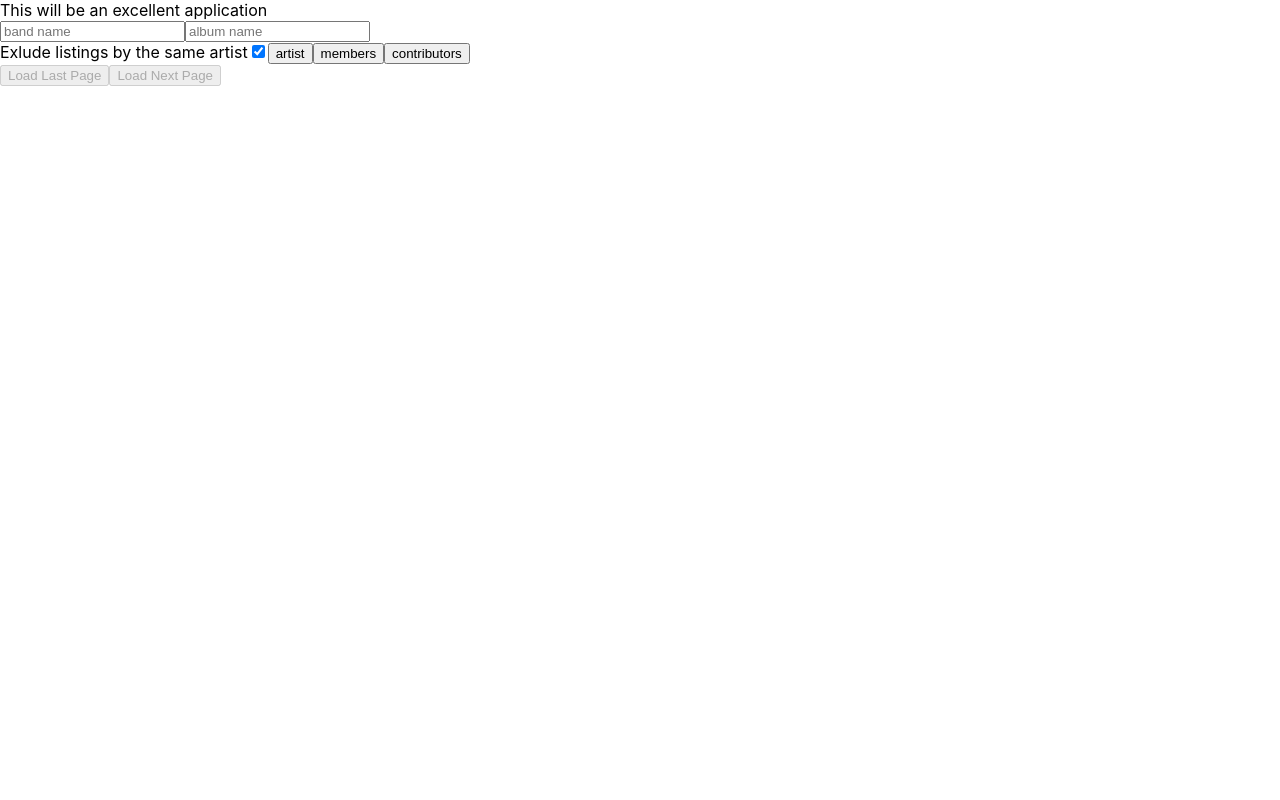
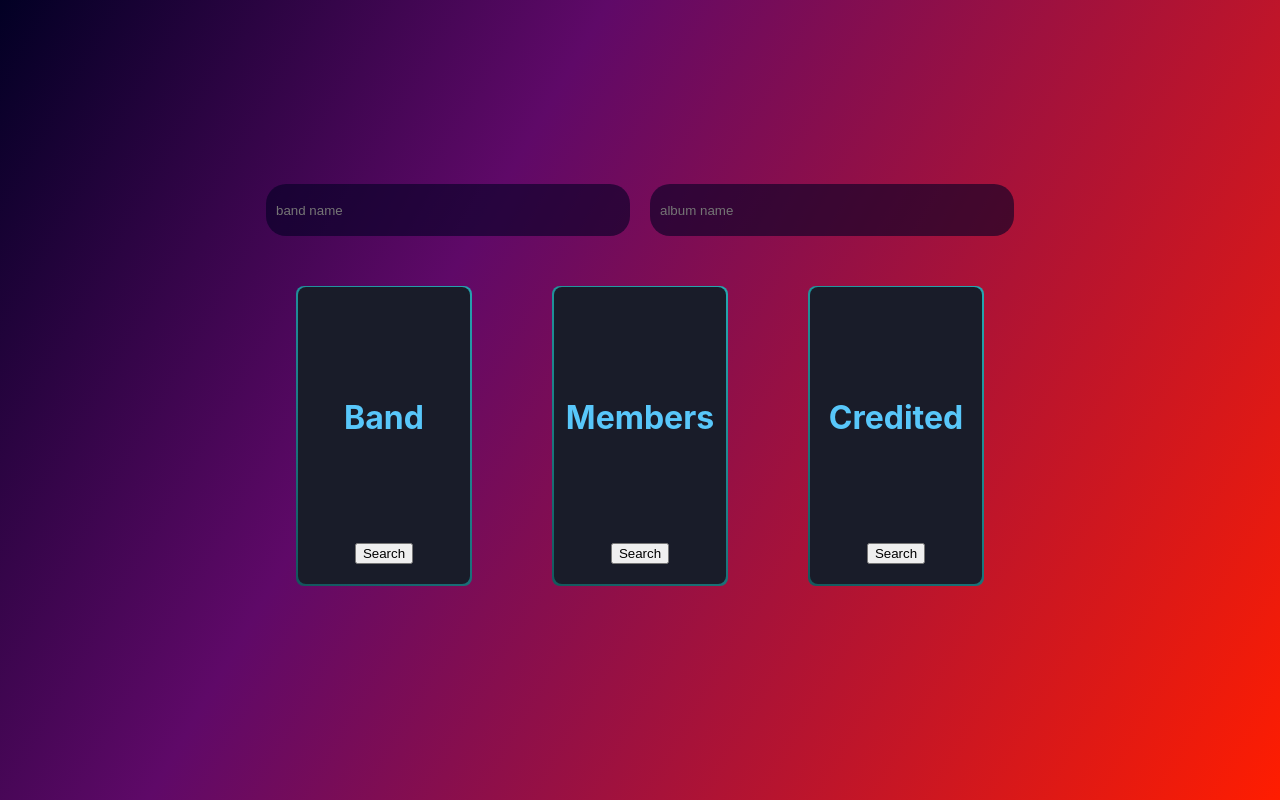
Before and after one commit to EricLusk-Jopson/vinylPeriphery, a React (Create React App) app: page / in a window 1280 px wide. Built offline with nearby package versions, Linux system fonts and the light colour scheme.

Commit message:
inputs and search cards in progress

```diff
--- a/package.json
+++ b/package.json
@@ -9,6 +9,8 @@
     "react": "^18.2.0",
     "react-dom": "^18.2.0",
     "react-scripts": "5.0.1",
+    "styled-components": "^5.3.9",
+    "tinycolor2": "^1.6.0",
     "web-vitals": "^2.1.4"
   },
   "scripts": {
--- a/src/App.js
+++ b/src/App.js
@@ -1,11 +1,13 @@
 import { useState, useEffect, React } from "react";
 import {
   loadMore,
-  createArtistRecord,
   bandReleases,
   memberReleases,
   contributorReleases,
 } from "./helpers/asyncCalls";
+import { ContentWindow } from "./components/styles/ContentWindow.styled";
+import { ItemGroup, StyledInput } from "./components/styles/InputGroup.styled";
+import { SearchCard } from "./components/SearchCard";
 
 function App() {
   const [data, setData] = useState([]);
@@ -94,8 +96,43 @@ function App() {
   }, [data, excludeArtist]);
 
   return (
-    <div className="App">
-      This will be an excellent application
+    <>
+      <ContentWindow>
+        <ItemGroup>
+          <StyledInput
+            type="text"
+            name="band"
+            value={band}
+            placeholder="band name"
+            onChange={onChange}
+          />
+          <StyledInput
+            type="text"
+            name="album"
+            value={album}
+            placeholder="album name"
+            onChange={onChange}
+          />
+        </ItemGroup>
+        <ItemGroup>
+          <SearchCard
+            title="Band"
+            text="Returns a collection of all known releases associated with the band/artist. This is the fastest available search and typically yields the smallest set of results."
+            color={"#1c7c86"}
+          ></SearchCard>
+          <SearchCard
+            title="Members"
+            text="Returns a collection of all known releases associated with the band/artist. This is the fastest available search and typically yields the smallest set of results."
+            color="rgb(28, 128, 134)"
+          ></SearchCard>
+          <SearchCard
+            title="Credited"
+            text="Returns a collection of all known releases associated with the band/artist. This is the fastest available search and typically yields the smallest set of results."
+            color="rgb(28, 128, 134)"
+          ></SearchCard>
+        </ItemGroup>
+      </ContentWindow>
+      <div style={{ display: "none" }}>
         <form>
           <input
             type="text"
@@ -142,18 +179,23 @@ function App() {
             ))}
         </div>
         <button
-        disabled={data.every((artist) => artist.pagination.prev === undefined)}
+          disabled={data.every(
+            (artist) => artist.pagination.prev === undefined
+          )}
           onClick={loadLast}
         >
           Load Last Page
         </button>
         <button
-        disabled={data.every((artist) => artist.pagination.next === undefined)}
+          disabled={data.every(
+            (artist) => artist.pagination.next === undefined
+          )}
           onClick={loadNext}
         >
           Load Next Page
         </button>
       </div>
+    </>
   );
 }
 
--- /dev/null
+++ b/src/components/SearchCard.jsx
@@ -0,0 +1,16 @@
+import React from "react";
+import { StyledSearchCard, BorderCard } from "./styles/SearchCard.styled";
+
+export const SearchCard = ({ title, text, color }) => {
+  return (
+    <BorderCard color={color}>
+      <StyledSearchCard color={color}>
+        <h1>{title}</h1>
+        {text.split(". ").map((sentence) => {
+          return <p>{sentence}</p>;
+        })}
+        <button>Search</button>
+      </StyledSearchCard>
+    </BorderCard>
+  );
+};
--- /dev/null
+++ b/src/components/styles/ContentWindow.styled.js
@@ -0,0 +1,17 @@
+import styled from "styled-components";
+
+export const ContentWindow = styled.div`
+  display: flex;
+  flex-direction: column;
+  align-items: center;
+  justify-content: center;
+  height: 100vh;
+  background: linear-gradient(
+    120deg,
+    rgba(2, 0, 36, 1) 0%,
+    rgba(95, 9, 104, 1) 35%,
+    rgba(255, 29, 0, 1) 100%
+  );
+  border: none;
+  z-index: -1;
+`;
--- /dev/null
+++ b/src/components/styles/InputGroup.styled.js
@@ -0,0 +1,20 @@
+import styled from "styled-components";
+
+export const ItemGroup = styled.div`
+  width: 60%;
+  display: flex;
+  flex-driection: row;
+  align-items: center;
+  justify-content: center;
+  background: none;
+`;
+
+export const StyledInput = styled.input`
+  height: 3.2rem;
+  border: none;
+  border-radius: 20px;
+  flex-grow: 1;
+  margin: 10px;
+  padding: 0px 10px;
+  background: rgba(2, 0, 36, 0.6);
+`;
--- /dev/null
+++ b/src/components/styles/SearchCard.styled.js
@@ -0,0 +1,72 @@
+import styled, { keyframes } from "styled-components";
+import tinycolor from "tinycolor2";
+
+const rotate = keyframes`
+0% {
+    --rotate: 0deg;
+  }
+  100% {
+    --rotate: 360deg;
+  }
+`;
+
+export const BorderCard = styled.div`
+  @property --rotate {
+    syntax: "<angle>";
+    initial-value: 132deg;
+    inherits: false;
+  }
+
+  display: flex;
+  justify-content: center;
+  align-items: center;
+  width: 200px;
+  height: 300px;
+  margin: 40px;
+  border-radius: 8px;
+  background-image: linear-gradient(
+    var(--rotate),
+    ${(props) => {
+      console.log({ ...props });
+      return tinycolor(props.color).darken(10);
+    }},
+    ${(props) => props.color} 44%,
+    ${(props) => tinycolor(props.color).lighten(10)}
+  );
+  animation: ${rotate} 5s linear infinite;
+`;
+
+export const StyledSearchCard = styled.div`
+  background: #191c29;
+  width: 98%;
+  height: 99%;
+  border-radius: 8px;
+  justify-content: flex-end;
+  align-items: center;
+  text-align: center;
+  display: flex;
+  flex-direction: column;
+  font-size: 1em;
+  cursor: pointer;
+  color: rgb(88 199 250);
+
+  p {
+    display: none;
+  }
+
+  h1 {
+    margin-bottom: 50%;
+  }
+
+  button {
+    margin: 20px 5px;
+  }
+
+  &:hover p {
+    display: inline;
+  }
+
+  &:hover h1 {
+    display: none;
+  }
+`;
```
Also changed, not shown: src/index.css (line endings or trailing spaces), 1 other file (tests, documents, lock files or other folders). Lines whose indentation alone changed are shown as unchanged.
